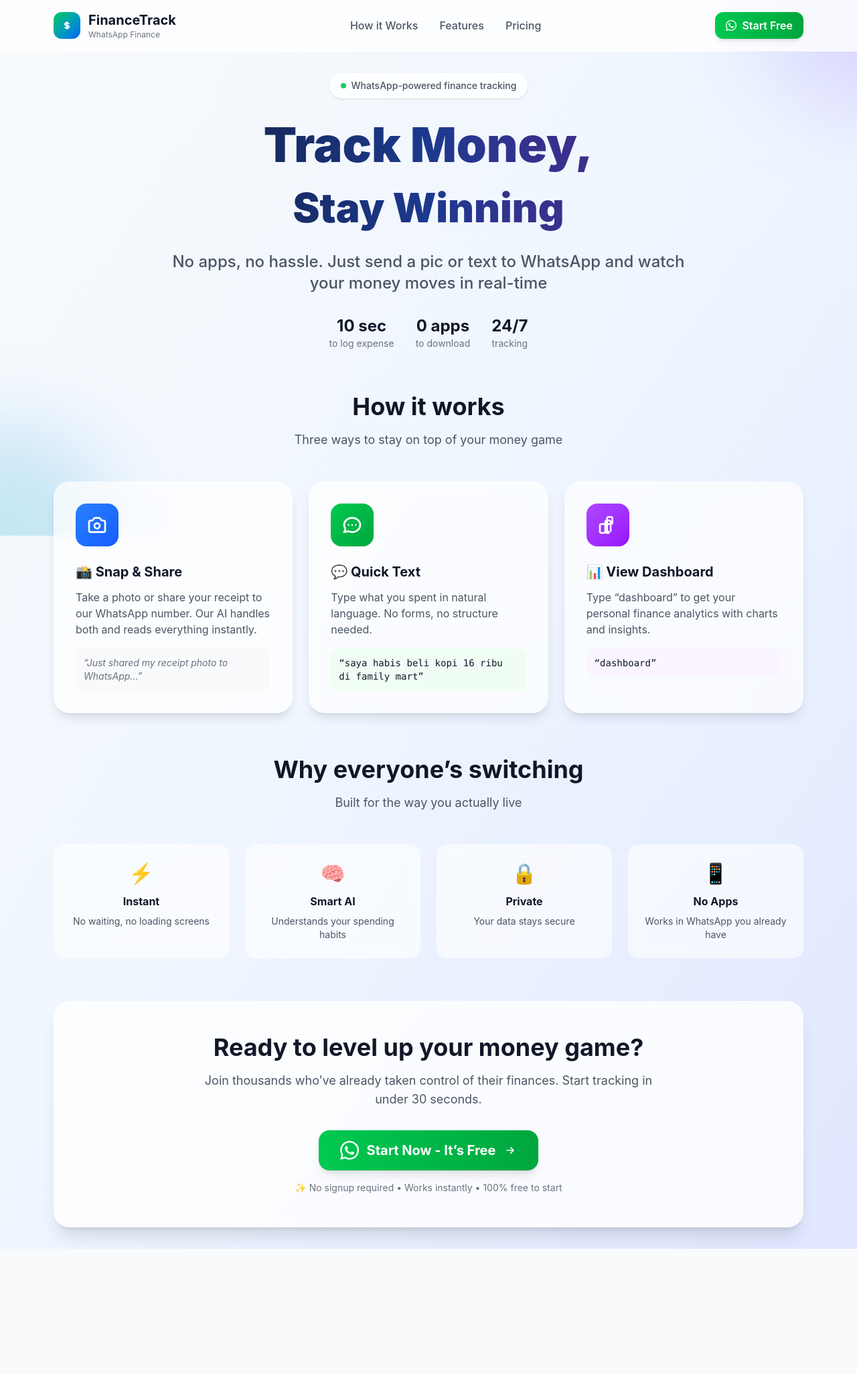
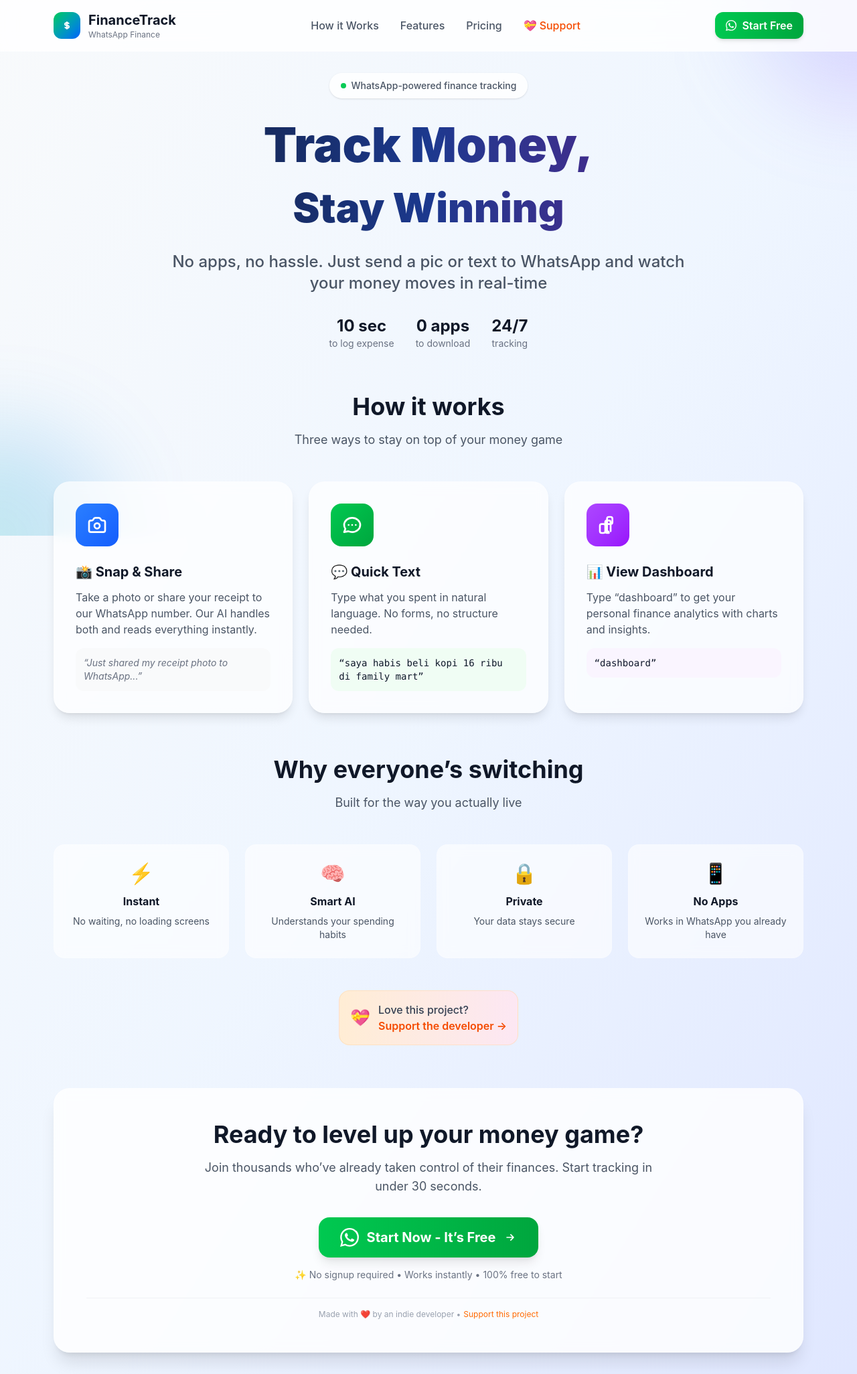
Before and after one commit to ariefbudhima/finance-tracker-FE, a Next.js app: page / in a window 1280 px wide. Shown: the whole page at 67% size. Before the commit the page ends 1865 px from the top, so only its background shows below. Built offline with nearby package versions, Linux system fonts and the light colour scheme.

Commit message:
add bagi bagi

```diff
--- a/src/app/page.tsx
+++ b/src/app/page.tsx
@@ -36,6 +36,15 @@
               </a>
               <a href="#pricing" className="text-gray-600 hover:text-gray-900 font-medium transition-colors">
                 Pricing
+              </a>
+              <a
+                href="https://bagibagi.co/ariefbudhiman"
+                target="_blank"
+                rel="noopener noreferrer"
+                className="text-orange-600 hover:text-orange-700 font-medium transition-colors flex items-center gap-1"
+              >
+                <span>💝</span>
+                Support
               </a>
             </nav>
 
@@ -193,6 +202,24 @@
               <p className="text-sm text-gray-600">Works in WhatsApp you already have</p>
             </div>
           </div>
+
+          {/* Support Section */}
+          <div className="mt-12 text-center">
+            <div className="inline-flex items-center gap-3 bg-gradient-to-r from-orange-100 to-pink-100 rounded-2xl p-4 border border-orange-200/50">
+              <span className="text-2xl">💝</span>
+              <div className="text-left">
+                <p className="text-gray-700 font-medium">Love this project?</p>
+                <a
+                  href="https://bagibagi.co/ariefbudhiman"
+                  target="_blank"
+                  rel="noopener noreferrer"
+                  className="text-orange-600 hover:text-orange-700 font-semibold transition-colors"
+                >
+                  Support the developer →
+                </a>
+              </div>
+            </div>
+          </div>
         </div>
 
         {/* CTA Section */}
@@ -221,6 +248,21 @@
             <p className="text-gray-500 text-sm mt-4">
               ✨ No signup required • Works instantly • 100% free to start
             </p>
+
+            {/* Subtle support link */}
+            <div className="mt-6 pt-4 border-t border-gray-200/50">
+              <p className="text-gray-400 text-xs">
+                Made with ❤️ by an indie developer •
+                <a
+                  href="https://bagibagi.co/ariefbudhiman"
+                  target="_blank"
+                  rel="noopener noreferrer"
+                  className="text-orange-500 hover:text-orange-600 ml-1 transition-colors"
+                >
+                  Support this project
+                </a>
+              </p>
+            </div>
           </div>
         </div>
       </div>
```
